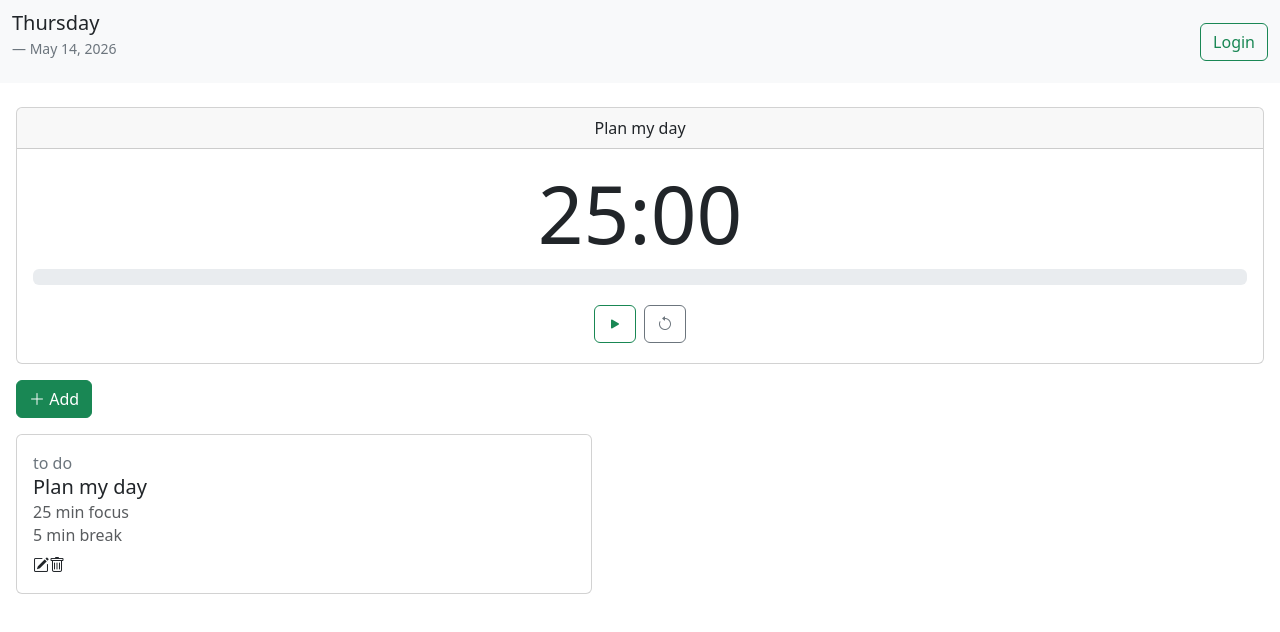
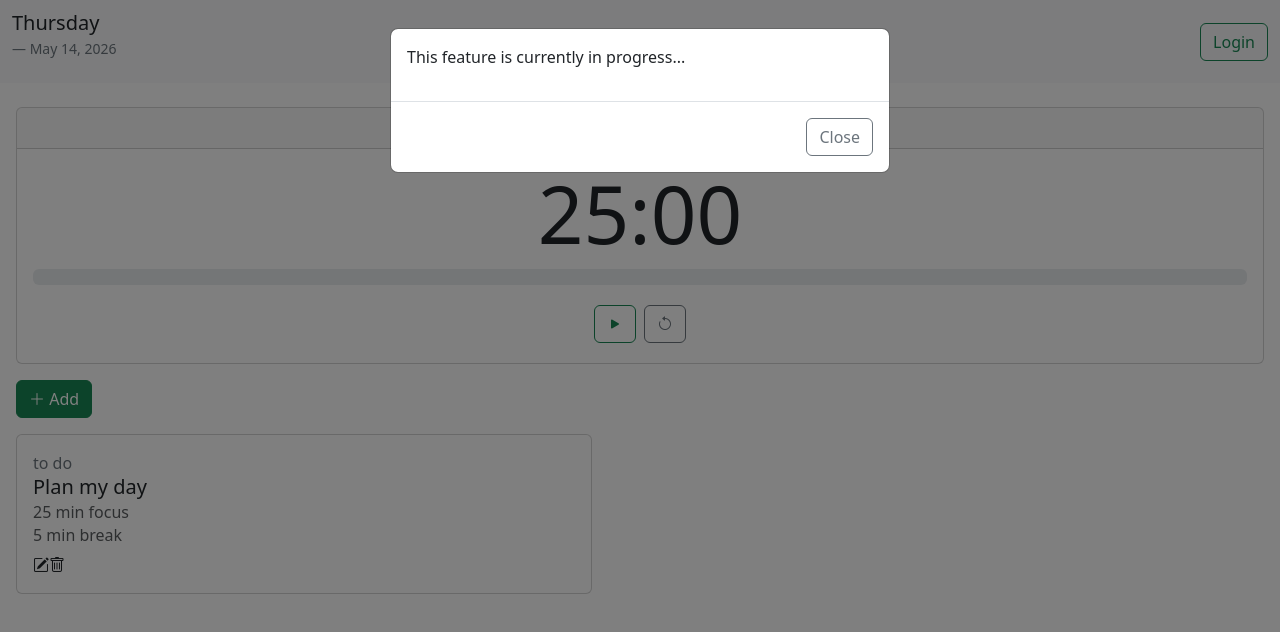
Before and after one commit to jayson-nacional/pomoticker, a React (Vite) app in the folder ui/: page / in a window 1280 px wide. Both pictures are taken after a click on the button "Login". Shown: the top 632 px of the page. Built offline with nearby package versions, Linux system fonts and the light colour scheme.

Commit message:
added navigation and docker configuration

```diff
--- /dev/null
+++ b/ui/src/FeatureInProgressModal.jsx
@@ -0,0 +1,47 @@
+import { useEffect, useRef } from "react";
+import { Modal } from "bootstrap"
+
+export default function FeatureInProgressModal({
+	onClose
+}) {
+	const modalRef = useRef(null);
+	const bsModal = useRef(null);
+
+	useEffect(() => {
+		bsModal.current = new Modal(modalRef.current);
+		bsModal.current.show();
+
+		return () => {
+			bsModal.current.hide();
+		};
+	}, []);
+
+	return (
+		<>
+			<div
+				className="modal"
+				data-bs-backdrop="static"
+				data-bs-keyboard="false"
+				tabIndex="-1"
+				ref={modalRef}>
+				<div className="modal-dialog">
+					<div className="modal-content">
+						<div className="modal-body">
+							<p>This feature is currently in progress...</p>
+						</div>
+						<div className="modal-footer">
+							<button
+								onClick={onClose}
+								type="button"
+								className="btn btn-outline-secondary"
+								data-bs-dismiss="modal"
+							>
+								Close
+							</button>
+						</div>
+					</div>
+				</div>
+			</div>
+		</>
+	);
+}
--- a/ui/src/NavBar.jsx
+++ b/ui/src/NavBar.jsx
@@ -1,4 +1,4 @@
-export default function NavBar() {
+export default function NavBar({ onLogin }) {
 	function renderDate() {
 		const formatter = new Intl.DateTimeFormat('en-US', {
 			year: 'numeric',
@@ -27,7 +27,7 @@ export default function NavBar() {
 						</div>
 					</div>
 					<form className="d-flex">
-						<button className="btn btn-outline-success" type="button">Login</button>
+						<button onClick={onLogin} className="btn btn-outline-success" type="button">Login</button>
 					</form>
 				</div>
 			</nav>
--- a/ui/src/Pomoticker.jsx
+++ b/ui/src/Pomoticker.jsx
@@ -4,6 +4,7 @@ import TaskForm from "./TaskForm";
 import TaskList from "./TaskList";
 import DeleteModal from "./DeleteModal";
 import NavBar from "./NavBar";
+import FeatureInProgressModal from "./FeatureInProgressModal";
 
 const Status = Object.freeze({
 	TODO: 'to do',
@@ -37,6 +38,7 @@ export default function Pomoticker() {
 	const [timerDuration, setTimerDuration] = useState(tasks[0]?.taskDuration);
 	const [timerStatus, setTimerStatus] = useState(Status.TODO);
 	const [isTimerRunning, setIsTimerRunning] = useState(false);
+	const [showFeatureInProgress, setShowFeatureInProgress] = useState(false);
 
 	const startPauseHandlerRef = useRef(null);
 	startPauseHandlerRef.current = () => handleStartPause(timerStatus);
@@ -235,9 +237,21 @@ export default function Pomoticker() {
 		}
 	}
 
+	function handleCloseFeatureInProgress() {
+		setShowFeatureInProgress(false);
+	}
+
+	function handleLogin() {
+		setShowFeatureInProgress(true);
+	}
+
 
 	return (
 		<>
+			{
+				showFeatureInProgress &&
+				<FeatureInProgressModal onClose={handleCloseFeatureInProgress} />
+			}
 			{
 				shouldConfirmDelete &&
 				<DeleteModal
@@ -247,7 +261,7 @@ export default function Pomoticker() {
 					onConfirm={handleConfirmDelete}
 				/>
 			}
-			<NavBar />
+			<NavBar onLogin={handleLogin} />
 			{
 				tasks.length > 0 &&
 				<Timer
```
Also changed, not shown: 2 other files (tests, documents, lock files or other folders).
